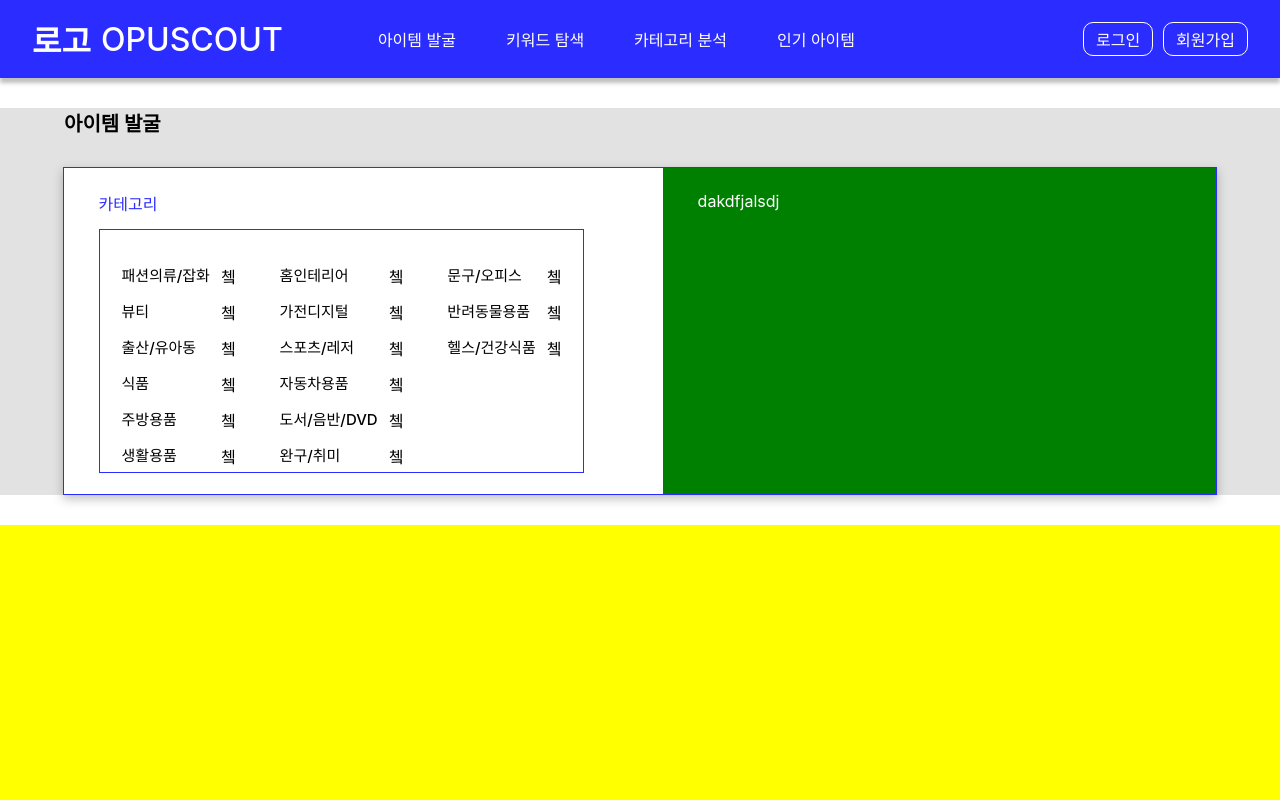
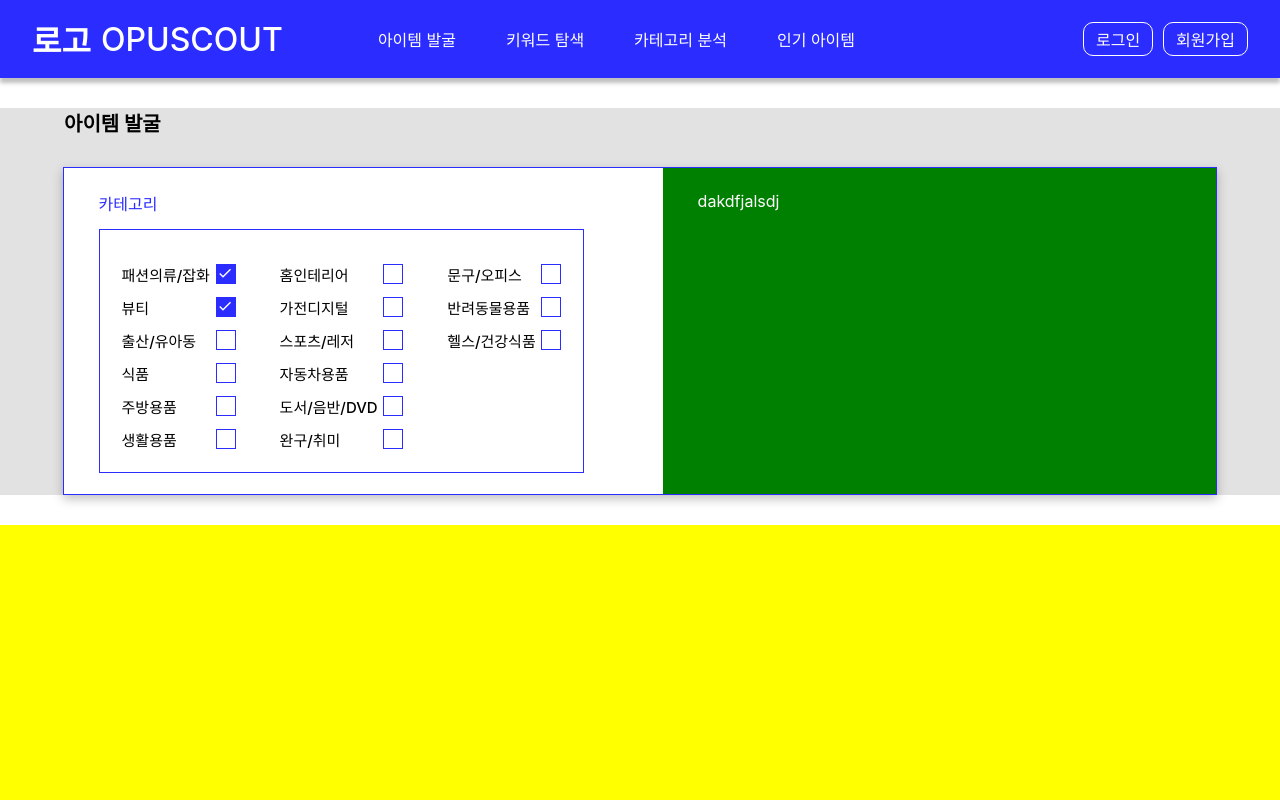
Before and after one commit to choheeis/OPUSCOUT_WEB, a React (Create React App) app in the folder opuscout/: page /item in a window 1280 px wide. Shown: the top 800 px of the page. Built offline with nearby package versions, Linux system fonts and the light colour scheme.

Commit message:
Add Codes : 체크 박스 상태 추가

```diff
--- a/opuscout/package.json
+++ b/opuscout/package.json
@@ -9,6 +9,7 @@
     "node-sass": "^4.14.1",
     "react": "^16.13.1",
     "react-dom": "^16.13.1",
+    "react-icons": "^3.11.0",
     "react-router-dom": "^5.2.0",
     "react-scripts": "3.4.3",
     "styled-components": "^5.1.1"
--- a/opuscout/src/components/CategoryCheckBox.js
+++ b/opuscout/src/components/CategoryCheckBox.js
@@ -1,5 +1,6 @@
 import React from 'react';
-import styled from 'styled-components';
+import styled, { css } from 'styled-components';
+import { MdDone } from 'react-icons/md';
 
 const CategoryCheckBoxStyle = styled.div`
     display: block;
@@ -14,17 +15,27 @@ const CategoryCheckBoxStyle = styled.div`
         font-size: 15px;
         float: left;
     }
+`;
 
-    .check-box {
-        float: right;
+const CheckBoxStyle = styled.div`
+    width: 18px;
+    height: 18px;
+    background: #ffffff;
+    border: 0.5px solid #2B2CFF;
+    float: right;
+    cursor: pointer;
+    ${props => props.done && css`
+        background: #2B2CFF;
+        color: white;
+    `
     }
 `;
 
-function CategoryCheckBox({ children }) {
+function CategoryCheckBox({ id, done, text }) {
     return(
         <CategoryCheckBoxStyle>
-            <div className="category-name">{children}</div>
-            <div className="check-box">쳌</div>
+            <div className="category-name">{text}</div>
+            <CheckBoxStyle done={done}>{done && <MdDone />}</CheckBoxStyle>
         </CategoryCheckBoxStyle>
     )
 }
--- a/opuscout/src/components/CategoryFilter.js
+++ b/opuscout/src/components/CategoryFilter.js
@@ -39,25 +39,25 @@ function CategoryFilter() {
             <div className="title">카테고리</div>
             <div className="box">
                 <div className="divide">
-                    <CategoryCheckBox>패션의류/잡화</CategoryCheckBox>
-                    <CategoryCheckBox>뷰티</CategoryCheckBox>
-                    <CategoryCheckBox>출산/유아동</CategoryCheckBox>
-                    <CategoryCheckBox>식품</CategoryCheckBox>
-                    <CategoryCheckBox>주방용품</CategoryCheckBox>
-                    <CategoryCheckBox>생활용품</CategoryCheckBox>
+                    <CategoryCheckBox text="패션의류/잡화" done={true}></CategoryCheckBox>
+                    <CategoryCheckBox text="뷰티" done={true}></CategoryCheckBox>
+                    <CategoryCheckBox text="출산/유아동" done={false}></CategoryCheckBox>
+                    <CategoryCheckBox text="식품"></CategoryCheckBox>
+                    <CategoryCheckBox text="주방용품"></CategoryCheckBox>
+                    <CategoryCheckBox text="생활용품"></CategoryCheckBox>
                 </div>
                 <div className="divide">
-                    <CategoryCheckBox>홈인테리어</CategoryCheckBox>
-                    <CategoryCheckBox>가전디지털</CategoryCheckBox>
-                    <CategoryCheckBox>스포츠/레저</CategoryCheckBox>
-                    <CategoryCheckBox>자동차용품</CategoryCheckBox>
-                    <CategoryCheckBox>도서/음반/DVD</CategoryCheckBox>
-                    <CategoryCheckBox>완구/취미</CategoryCheckBox>
+                    <CategoryCheckBox text="홈인테리어"></CategoryCheckBox>
+                    <CategoryCheckBox text="가전디지털"></CategoryCheckBox>
+                    <CategoryCheckBox text="스포츠/레저"></CategoryCheckBox>
+                    <CategoryCheckBox text="자동차용품"></CategoryCheckBox>
+                    <CategoryCheckBox text="도서/음반/DVD"></CategoryCheckBox>
+                    <CategoryCheckBox text="완구/취미"></CategoryCheckBox>
                 </div>
                 <div className="divide">
-                    <CategoryCheckBox>문구/오피스</CategoryCheckBox>
-                    <CategoryCheckBox>반려동물용품</CategoryCheckBox>
-                    <CategoryCheckBox>헬스/건강식품</CategoryCheckBox>
+                    <CategoryCheckBox text="문구/오피스"></CategoryCheckBox>
+                    <CategoryCheckBox text="반려동물용품"></CategoryCheckBox>
+                    <CategoryCheckBox text="헬스/건강식품"></CategoryCheckBox>
                 </div>
             </div>
         </CategoryFilterStyle>
```
Also changed, not shown: 2 other files (tests, documents, lock files or other folders).
